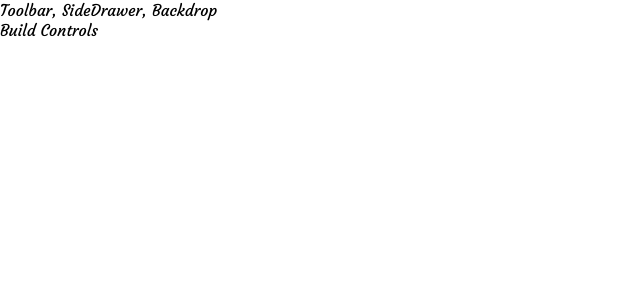
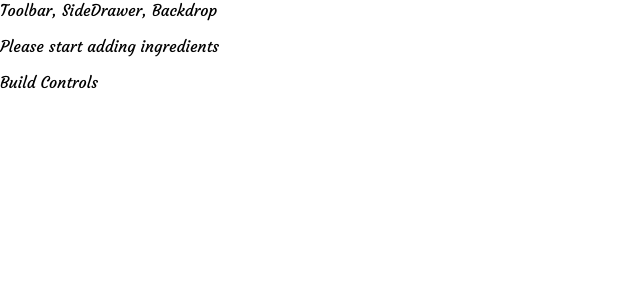
Before and after one commit to futuregit/burger-builder-2, a React app: page / in a window 1280 px wide. Shown: the top 300 px of the page, without its empty margins (0-640 px from the left). Built offline with nearby package versions, Linux system fonts and the light colour scheme.

Commit message:
Added reduce method to test for 0 ingredients

```diff
--- a/src/components/Burger/Burger.js
+++ b/src/components/Burger/Burger.js
@@ -5,18 +5,28 @@ import BurgerIngredient from './BurgerIngredient/BurgerIngredients';
 
 const burger = (props) => {
   //transformedIngredients takes an Object.keys which
-  //  collect the array keys from props.BurgerIngredients.
+  //  tranform the props.ingredients object into an array
+  //  of keys.
   // The map takes the keys and and return a destructured
-  //  array. The destructured map method retrieve the indexes and
-  //  return BurgerIngredient component.
+  //  empty array. The destructured Array creates an empty array
+  //  based on the key value number. Then, the array
+  //  the number value retrieve the indexes and
+  //  return BurgerIngredient components.
 
-  const transformedIngredients = Object.keys(props.ingredients)
+  let transformedIngredients = Object.keys(props.ingredients)
     .map(igKey =>{
       return [...Array(props.ingredients[igKey])].map((_, i) => {
         return <BurgerIngredient key={igKey + i} type={igKey} />;
       });
-    });
-  console.log("Inside Burger transformedIngredients", transformedIngredients)
+    })
+      .reduce((arr,el) => {
+        return arr.concat(el);
+      }, []);
+    console.log(transformedIngredients)
+    if (transformedIngredients.length === 0){
+      transformedIngredients = <p>Please start adding ingredients</p>;
+    }
+
   return (
     <div className={classes.Burger}>
       <BurgerIngredient type="bread-top" />
--- a/src/containers/BurgerBuilder/BurgerBuilder.js
+++ b/src/containers/BurgerBuilder/BurgerBuilder.js
@@ -9,9 +9,9 @@ class BurgerBuilder extends Component {
   // }
   state = {
     ingredients: {
-      salad: 1,
-      bacon: 1,
-      meat: 2
+      salad: 0,
+      bacon: 0,
+      meat: 0
     }
   }
   render(){
```
